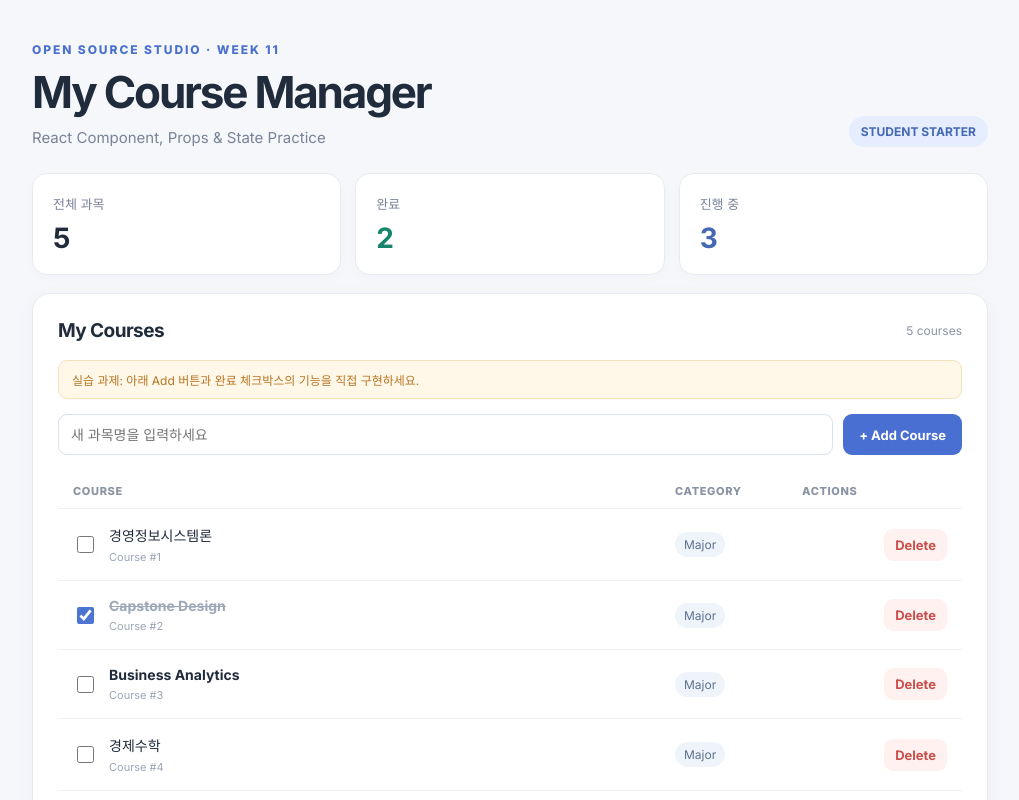
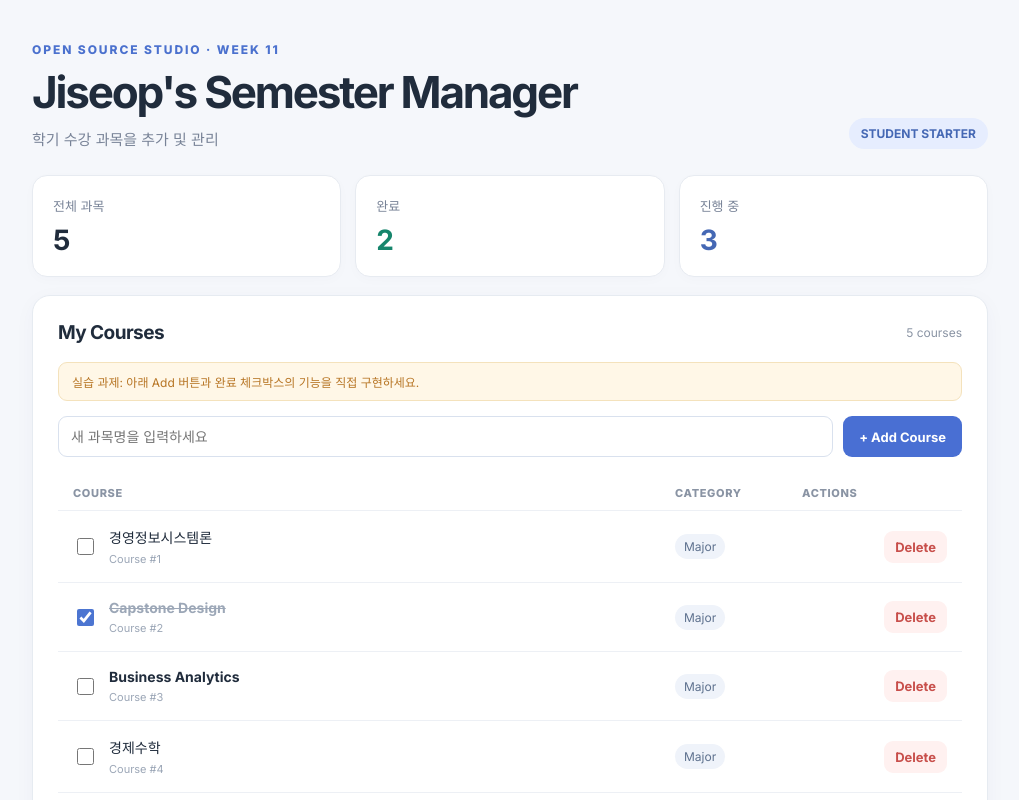
Before and after one commit to wltjq/2026OSS_assign4-3, a React (Vite) app: page / in a window 1280 px wide. Shown: the top 800 px of the page, without its empty margins (130-1149 px from the left). Built offline with nearby package versions, Linux system fonts and the light colour scheme.

Commit message:
update title

```diff
--- a/src/App.jsx
+++ b/src/App.jsx
@@ -1,14 +1,21 @@
-import CourseList from './components/CourseList.jsx';
+import CourseList from "./components/CourseList.jsx";
 
 export default function App() {
   return (
     <main className="page">
       <header className="hero">
-        <div><p className="topline">OPEN SOURCE STUDIO · WEEK 11</p><h1>My Course Manager</h1><p className="subtitle">React Component, Props & State Practice</p></div>
+        <div>
+          <p className="topline">OPEN SOURCE STUDIO · WEEK 11</p>
+          <h1>Jiseop's Semester Manager</h1>
+          <p className="subtitle">학기 수강 과목을 추가 및 관리</p>
+        </div>
         <span className="tag">STUDENT STARTER</span>
       </header>
       <CourseList />
-      <footer className="bottom"><span>OSS Week 11 · React</span><span>Local state only · Refresh resets data</span></footer>
+      <footer className="bottom">
+        <span>OSS Week 11 · React</span>
+        <span>Local state only · Refresh resets data</span>
+      </footer>
     </main>
   );
 }
```
